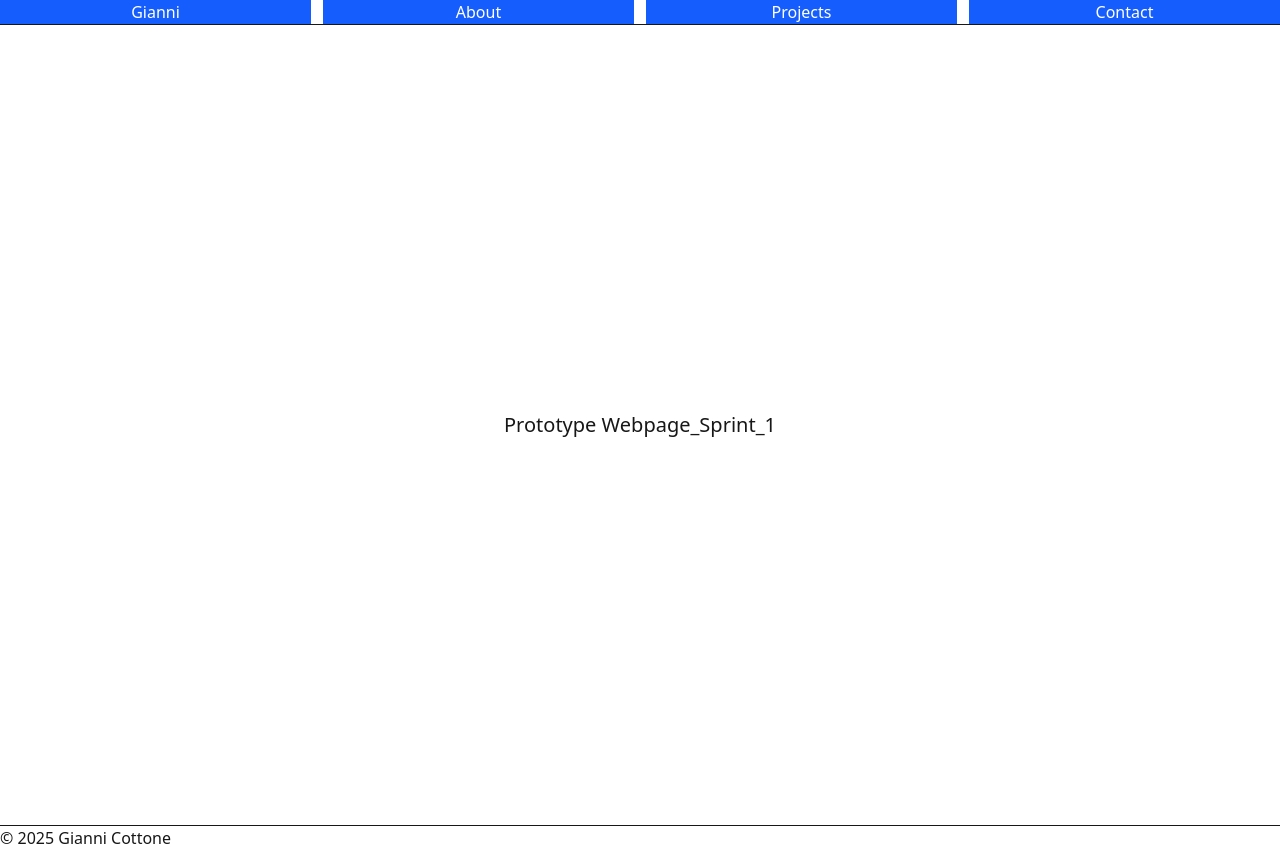
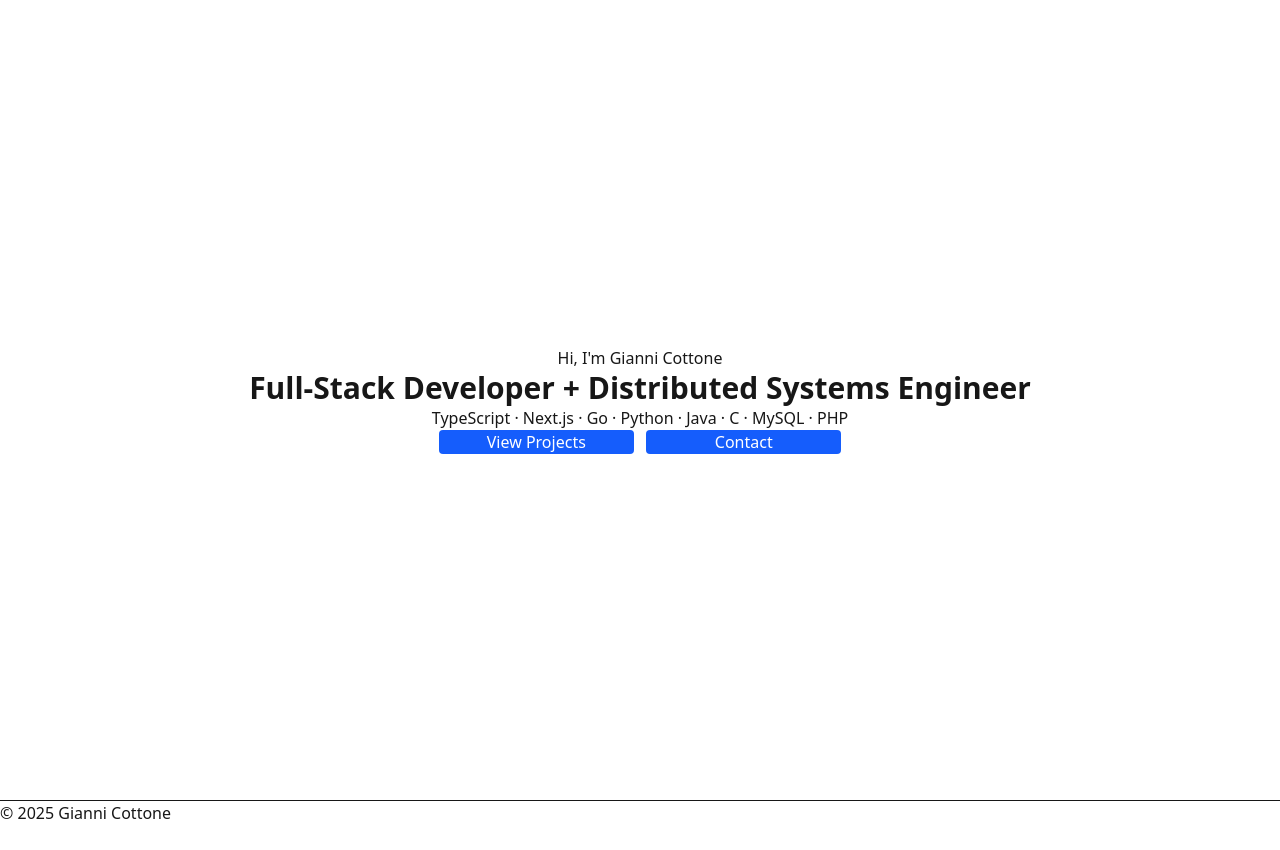
Before and after one commit to giannicottone/gianni-portfolio, a Next.js app: page / in a window 1280 px wide. After the commit the page ends 825 px from the top, so only its background shows below. Built offline with nearby package versions, Linux system fonts and the light colour scheme.

Commit message:
Revamped Layout of Home Page + Removed NavBar

```diff
--- a/src/app/layout.tsx
+++ b/src/app/layout.tsx
@@ -27,8 +27,7 @@ export default function RootLayout({
   return (
     <html lang="en" className={`${geistSans.variable} ${geistMono.variable}`}>
       <body className="bg-background text-foreground font-sans">
-        <Navbar />
-        <main className="px-6 py-10">{children}</main>
+        <main className="centered">{children}</main>
         <Footer />
       </body>
     </html>
--- a/src/app/page.tsx
+++ b/src/app/page.tsx
@@ -1,9 +1,35 @@
+
+import Link from "next/link";
+
 export default function Home() {
   return (
-    <div className="min-h-screen bg-background text-foreground flex items-center justify-center p-8">
-      <main className="text-center text-xl font-medium">
-        Prototype Webpage_Sprint_1
-      </main>
-    </div>
+    <main>
+      <section>
+        <p>
+          Hi, I'm Gianni Cottone
+        </p>
+        <h1 className="font-bold text-3xl">
+        Full-Stack Developer + Distributed Systems Engineer
+        </h1>
+        <p>
+        TypeScript · Next.js · Go · Python · Java · C  · MySQL · PHP
+        </p>
+
+        <div className="flex justify-center gap-3">
+          <Link
+            href="/projects"
+            className="btn rounded"
+          >
+            View Projects
+          </Link>
+          <Link
+            href="/contact"
+            className="btn rounded"
+          >
+            Contact
+          </Link>
+        </div>
+      </section>
+    </main>
   );
 }
--- a/src/styles/globals.css
+++ b/src/styles/globals.css
@@ -43,7 +43,11 @@ a {
 
 @layer components {
   /* Buttons */
-  .btn {
-    @apply basis-1/4 rounded-none text-center text-white bg-blue-600 hover:bg-blue-700 transition;
-  }
+.btn {
+  @apply basis-1/4 rounded-none text-center text-white bg-blue-600 hover:bg-blue-700 transition;
 }
+.centered {
+  @apply flex flex-col items-center justify-center text-center min-h-screen px-6;
+}
+
+}
```
